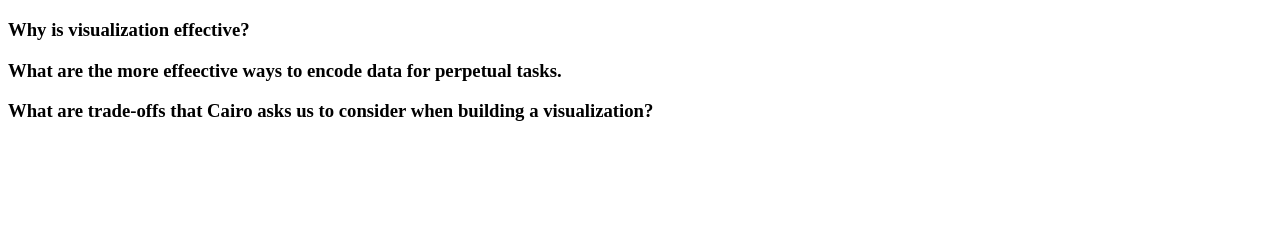
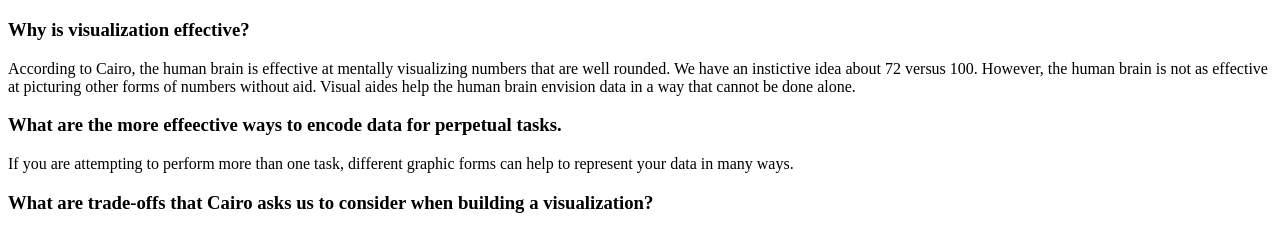
Before and after one commit to NotBenHodges/makingSomethingGreat, a plain HTML site: page index.html in a window 1280 px wide. Shown: the part 61-312 px from the top of the page. Drawn offline with Linux system fonts and the light colour scheme.

Commit message:
added answers

```diff
--- a/index.html
+++ b/index.html
@@ -3,13 +3,19 @@
   <head>
     <meta charset="utf-8">
     <title>Making Something Great</title>
+    <link rel="stylesheet" href="stylesheet.css">
   </head>
   <body>
     <h1>Making Something Great</h1>
     <h3>Why is visualization effective?</h3>
-    <p></p>
+    <p>According to Cairo, the human brain is effective at mentally visualizing
+    numbers that are well rounded. We have an instictive idea about 72 versus
+    100. However, the human brain is not as effective at picturing other forms
+    of numbers without aid. Visual aides help the human brain envision data in
+    a way that cannot be done alone.</p>
     <h3>What are the more effeective ways to encode data for perpetual tasks.</h3>
-    <p></p>
+    <p>If you are attempting to perform more than one task, different graphic
+    forms can help to represent your data in many ways.</p>
     <h3>What are trade-offs that Cairo asks us to consider when building a visualization?</h3>
     <p></p>
   </body>
```
Also changed, not shown: stylesheet.css (added).
